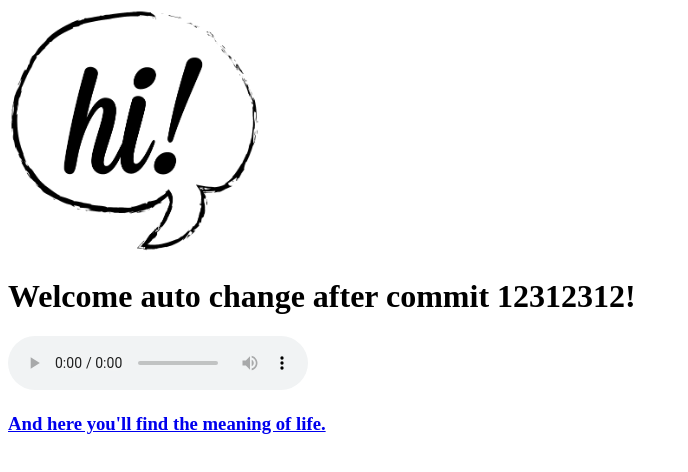
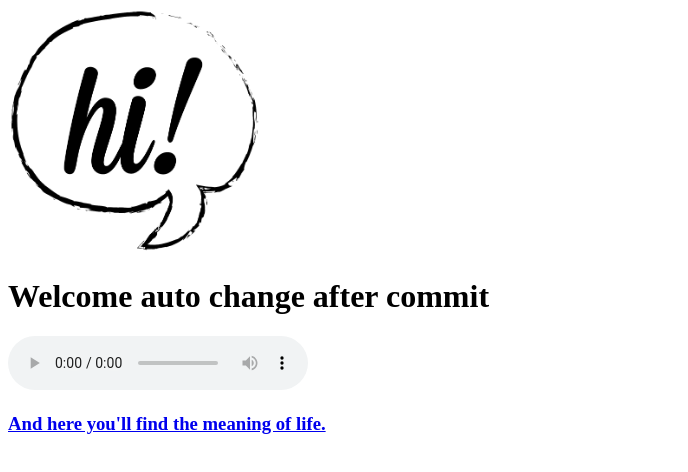
Before and after one commit to dvelho/web-server-docker, a plain HTML site: page www/index.html in a window 1280 px wide. Shown: the whole page, without its empty margins (0-688 px from the left). Drawn offline with Linux system fonts and the light colour scheme.

Commit message:
Update index.html

```diff
--- a/www/index.html
+++ b/www/index.html
@@ -6,7 +6,7 @@
 </head>
 <body>
 <img src="/img.png" width="20%" height="20%">
-<h1>Welcome auto change after commit 12312312!</h1>
+<h1>Welcome auto change after commit</h1>
 <audio controls>
     <source src="/birds.mp3"/>
 </audio>
```
